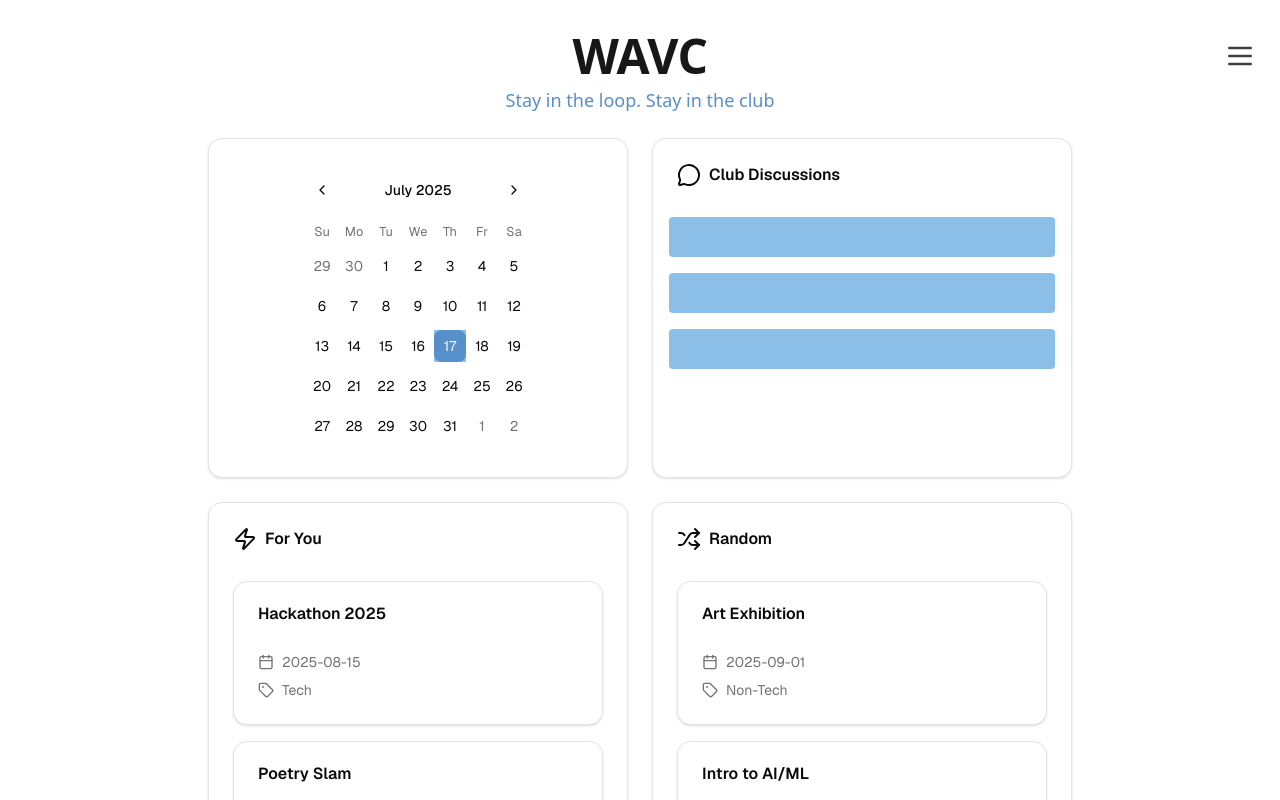
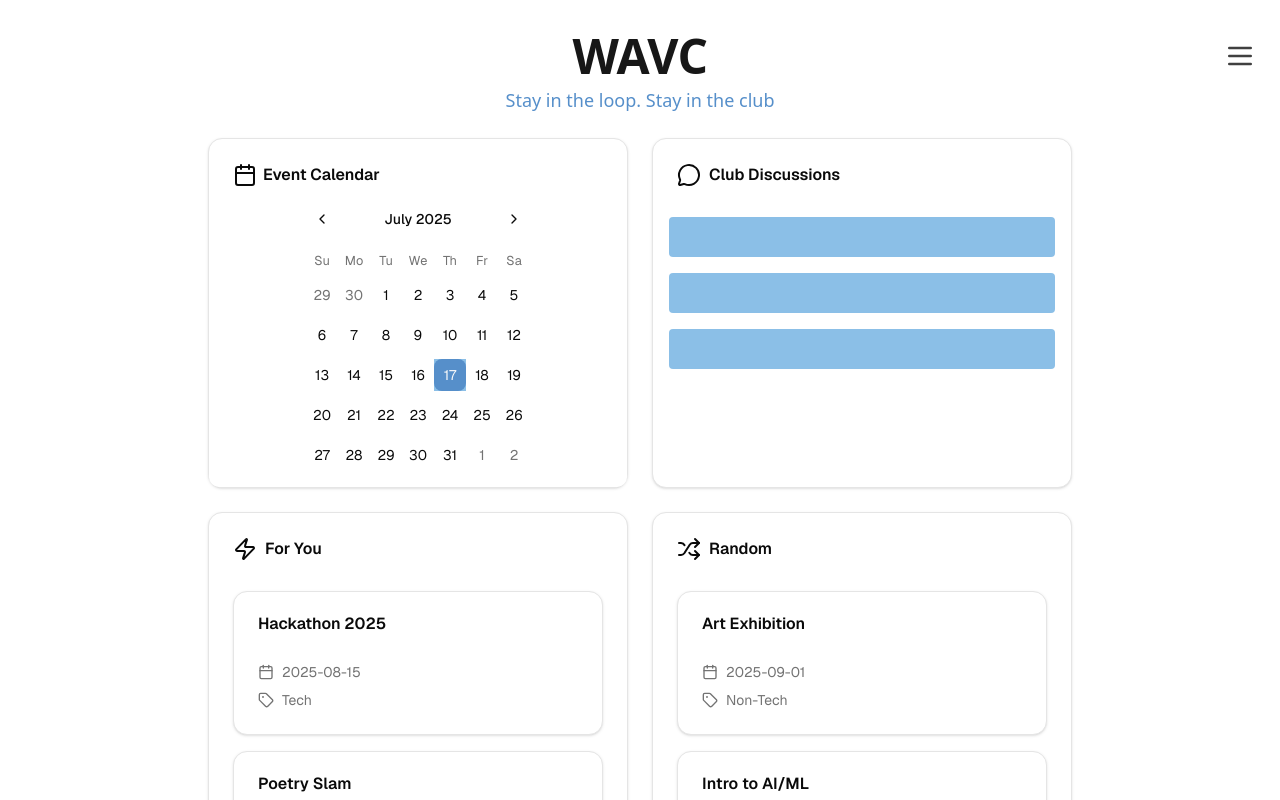
Before and after one commit to thirumuruganra/WAVC, a Next.js app: page / in a window 1280 px wide. Shown: the top 800 px of the page. Built offline with nearby package versions, Linux system fonts and the light colour scheme.

Commit message:
Added Event Calendar Name on Card

```diff
--- a/components/home/DesktopHome.jsx
+++ b/components/home/DesktopHome.jsx
@@ -1,6 +1,7 @@
+import Link from "next/link";
 import HomeCalendar from "./HomeCalendar.jsx";
 import { Card, CardHeader, CardTitle, CardContent } from "@/components/ui/card";
-import { MessageCircle, Zap, Shuffle } from "lucide-react";
+import { MessageCircle, Zap, Shuffle, Calendar } from "lucide-react";
 import { events } from "@/lib/mock-data";
 import { EventCard } from "@/components/ui/EventCard.jsx";
 
@@ -14,7 +15,10 @@ export default function DesktopHome() {
     <div className="grid grid-cols-2 gap-6">
       {/* Left Column */}
       <div className="space-y-6">
-        <Card className="h-[340px]">
+        <Card className="h-[350px] flex flex-col">
+            <CardHeader>
+                <CardTitle className="flex items-center gap-1.5 pb-0.5"><Calendar /> Event Calendar</CardTitle>
+            </CardHeader>
             <HomeCalendar />
         </Card>
         <Card>
@@ -29,7 +33,7 @@ export default function DesktopHome() {
 
       {/* Right Column */}
       <div className="space-y-6">
-        <Card className="h-[340px]">
+        <Card className="h-[350px]">
             <CardHeader>
                 <CardTitle className="flex items-center gap-2"><MessageCircle /> Club Discussions</CardTitle>
             </CardHeader>
--- a/components/home/HomeCalendar.jsx
+++ b/components/home/HomeCalendar.jsx
@@ -7,7 +7,7 @@ export default function HomeCalendar() {
   const [date, setDate] = React.useState(new Date())
 
   return (
-    <div className="bg-white rounded-lg p-4 w-full h-full flex flex-col items-center justify-center">
+    <div className="bg-white rounded-lg p-4 w-full h-full flex flex-col items-center justify-center -mt-8">
       <Calendar
         mode="single"
         selected={date}
```
